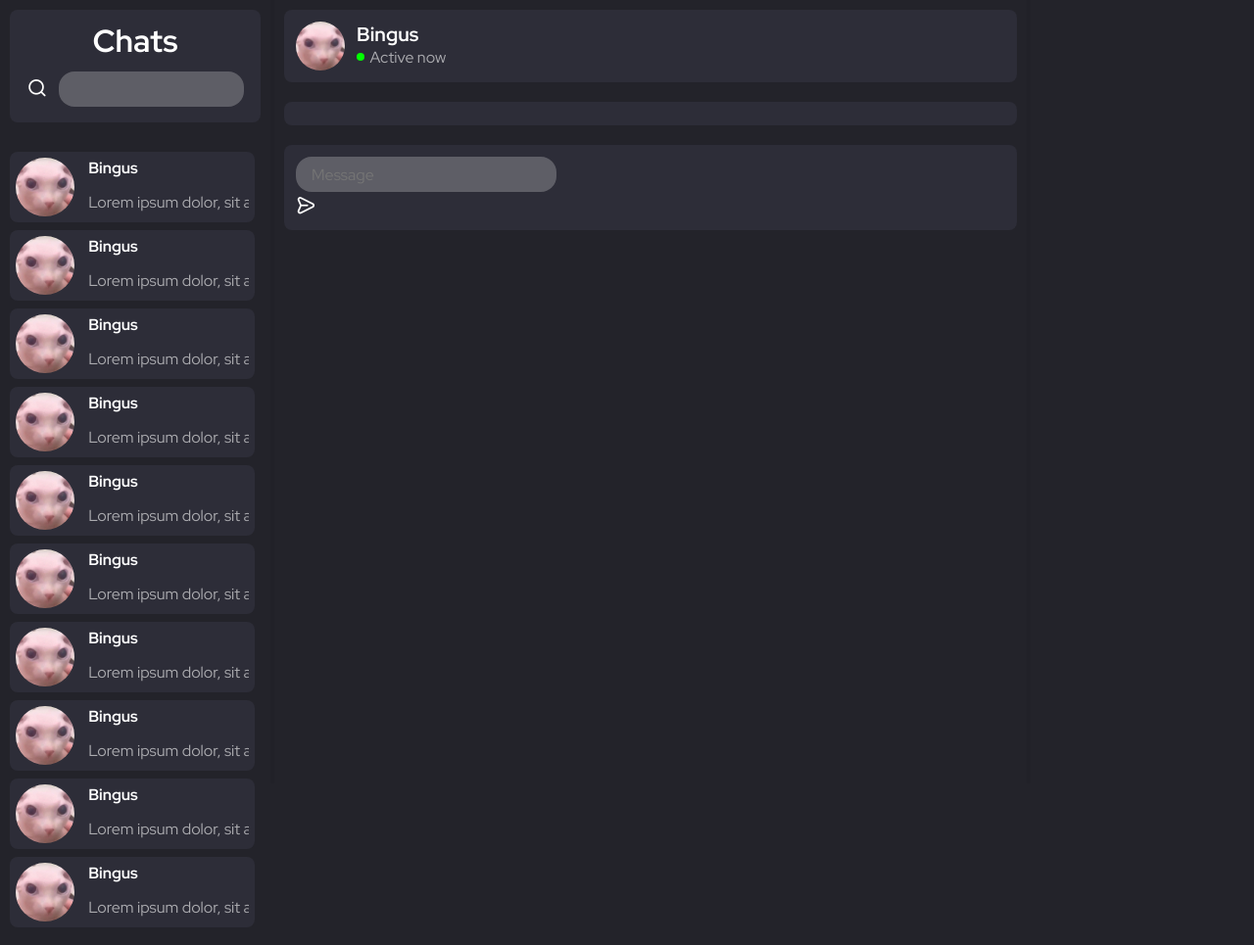
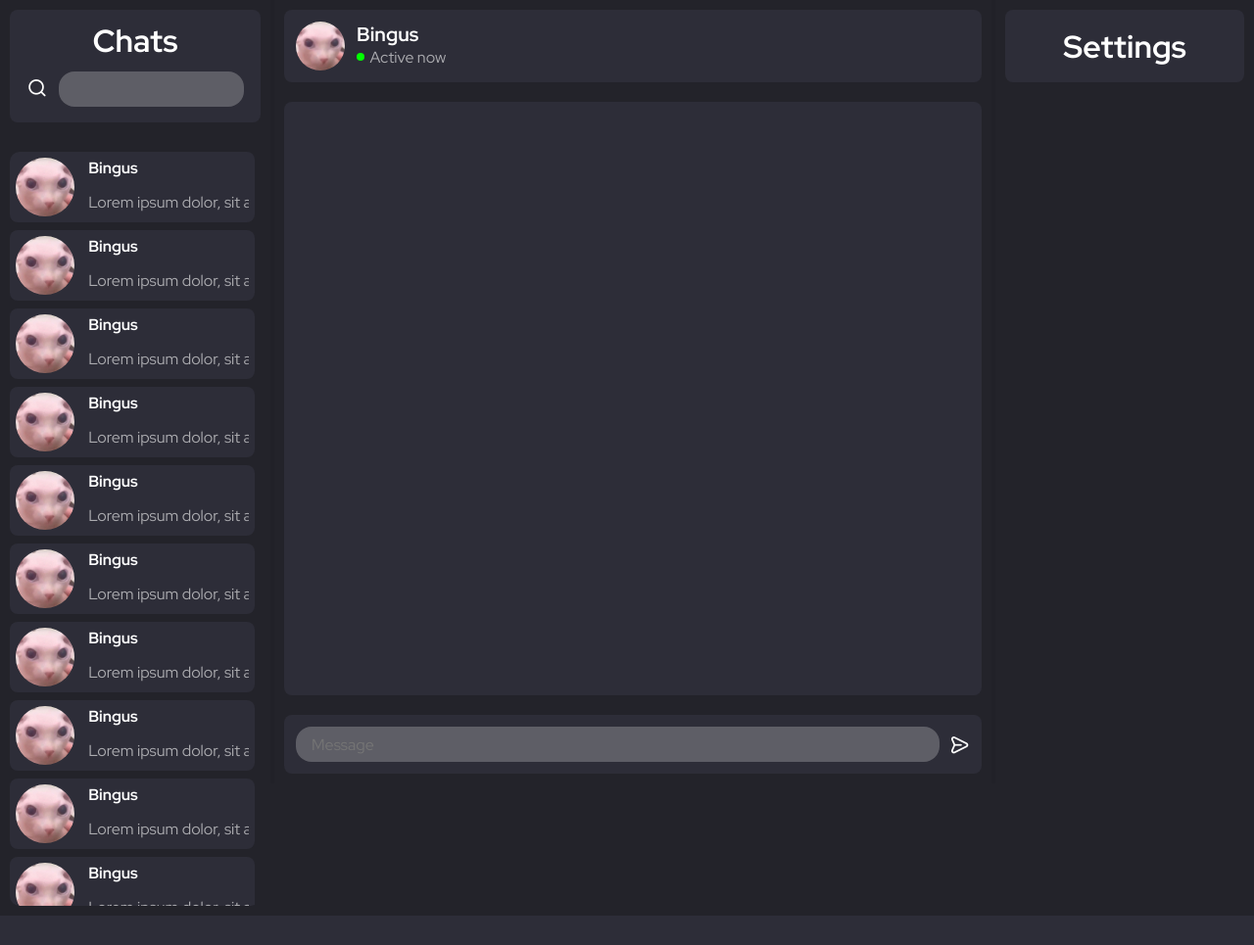
Before and after one commit to mikiritys/Chatting-app, a Flask app: page / in a window 1280 px wide. Shown: the whole page at 98% size. After the commit the page ends 935 px from the top, so only its background shows below. Run offline with Flask 2, Linux system fonts and the light colour scheme; some libraries are stand-ins or nearby versions.

Commit message:
Input fix

```diff
--- a/chatting-app/static/css/style.css
+++ b/chatting-app/static/css/style.css
@@ -1,6 +1,18 @@
 /*h1{
     color:rgb(150, 111, 255);
 }*/
+
+/*variables*/
+:root {
+    --main-color: #23232A;
+    --text-color: #fff;
+    --second-color: #2D2D38;
+    --chat-hover-color: #45454D;
+    --third-color: #5E5E66;
+    --scrl-track-color: #F1F1F1;
+    --scrl-thumb-color-hvr: #4D4D58;
+}
+
 * {
     margin: 0;
     padding: 0;
@@ -9,9 +21,9 @@
 
 body {
     font-family: 'Red Hat Display', sans-serif;
-    color: #fff;
-    background: #23232A;
-    height:100%;
+    color: var(--text-color);
+    background: var(--main-color);
+    height: 100%;
     width: 100%;
     display: flex;
     overflow: hidden;
@@ -19,7 +31,7 @@ body {
 
 .chats-wrapper {
     width: 20%;
-    background: #23232A;
+    background: var(--main-color);
     padding: 10px;
     height: 100%;
 }
@@ -30,11 +42,11 @@ body {
     margin: 0 0 5px 0;
     border-radius: 8px;
     margin-bottom: 30px;
-    background: #2D2D38;
+    background: var(--second-color);
 }
 
 .chat{
-    background: #2D2D38;
+    background: var(--second-color);
     height: 60px;
     display: flex;
     margin: 0 0 8px 0;
@@ -43,7 +55,7 @@ body {
 }
 
 .chat:hover {
-    background: #45454D;
+    background: var(--chat-hover-color);
     cursor: pointer;
 }
 
@@ -59,12 +71,12 @@ body {
 .search {
     border: none;
     border-radius: 16px;
-    background: #5E5E66;
+    background: var(--third-color);
     height: 36px;
     width: 80%;
     padding: 0px 8px 0px 8px;
     font-size: medium;
-    color: #fff;
+    color: var(--text-color);
 }
 
 .user-icon {
@@ -82,10 +94,15 @@ body {
     color: rgba(255,255,255,.6);
 }
 
+.chats-align {
+
+}
+
 .chats {
-    height: 800px;
+    height: 770px;
     overflow-y: scroll;
     padding-right: 6px;
+    border-radius: 10px;
 }
 /* width */
 ::-webkit-scrollbar {
@@ -96,19 +113,19 @@ body {
   /* Track */
   ::-webkit-scrollbar-track {
     border-radius: 10px;
-    background: #f1f1f1;
+    background: var(--scrl-track-color);
   }
 
   /* Handle */
   ::-webkit-scrollbar-thumb {
     border-radius: 10px;
-    background: #5E5E66;
+    background: var(--third-color);
   }
 
   /* Handle on hover */
   ::-webkit-scrollbar-thumb:hover {
     border-radius: 10px;
-    background: #4D4D58;
+    background: var(--scrl-thumb-color-hvr);
   }
 
 
@@ -128,7 +145,7 @@ body {
     margin: 10px;
     padding: 12px;
     border-radius: 8px;
-    background: #2D2D38;
+    background: var(--second-color);
     display: flex;
 }
 
@@ -162,15 +179,16 @@ body {
     margin: 10px;
     padding: 12px;
     border-radius: 8px;
-    background: #2D2D38;
+    background: var(--second-color);
     overflow-y: auto;
     padding-right: 6px;
+    height: 100%;
 }
 
 .message {
     display: flex;
     flex-direction: row;
-    border-bottom: #5E5E66 2px solid;
+    border-bottom: var(--third-color) 2px solid;
     padding-bottom: 14px;
     margin-bottom: 14px;
 }
@@ -207,25 +225,35 @@ body {
     margin: 10px;
     padding: 12px;
     border-radius: 8px;
-    background: #2D2D38;
+    background: var(--second-color);
     display: flex;
     flex-direction: row;
     /*height: 80px;*/
 }
 
+.messageform {
+    width: 100%;
+    display: flex;
+    gap: 10px;
+    align-items: center;
+
+}
+
 .user-type {
     border: none;
     border-radius: 16px;
-    background: #5E5E66;
+    background: var(--third-color);
     height: 36px;
     padding: 0px 16px 0px 16px;
     font-size: medium;
-    color: #fff;
-    width: 100%;
+    color: var(--text-color);
+    width: 96%;
 }
 
+
+
 #send {
-    margin-left: 4px;
+    margin-top: 6px;
     font-size: 1.3rem;
     margin: auto;
 }
@@ -237,3 +265,19 @@ body {
 input:focus {
     outline: none;
 }
+
+.settings-wrapper {
+    width: 20%;
+    background: var(--main-color);
+    padding: 10px;
+    height: 100%;
+}
+
+.settings-header {
+    text-align: center;
+    padding: 15.5px 0px;
+    margin: 0 0 5px 0;
+    border-radius: 8px;
+    margin-bottom: 30px;
+    background: var(--second-color);
+}
--- a/chatting-app/templates/index.html
+++ b/chatting-app/templates/index.html
@@ -57,6 +57,7 @@
 			</div>
 		</div>
 		<!--span.chat*8{$}-->
+	<div class="chats-align">
 		<div class="chats">
 			<span class="chat">
 				<img src="{{ url_for('static',filename='img/bingus.jpg')}}" alt="" class="user-icon">
@@ -170,6 +171,7 @@
 			</span>
 		</div>
 	</div>
+	</div>
 
 	<div class="content-wrapper">
 		<div class="user-wrapper">
@@ -188,7 +190,7 @@
 		</div>
 
 		<div class="type">
-			<form id="broadcast" method="POST" action='#'>
+			<form id="broadcast" method="POST" action='#' class="messageform">
 				<input type="text" name="broadcast_data" id="broadcast_data" placeholder="Message" class="user-type">
 				<label for="submit" class="btn"><i class='uil uil-message' id='send'></i></label>
 				<input id="submit" type="submit" hidden />
@@ -200,6 +202,13 @@
 			</form>-->
 		</div>
 	</div>
+
+	<div class="settings-wrapper">
+		<div class="settings-header">
+			<h2 style=" font-size: xx-large;">Settings</h2>
+
+		</div>
+	</div>
 </body>
 
 </html>
```
